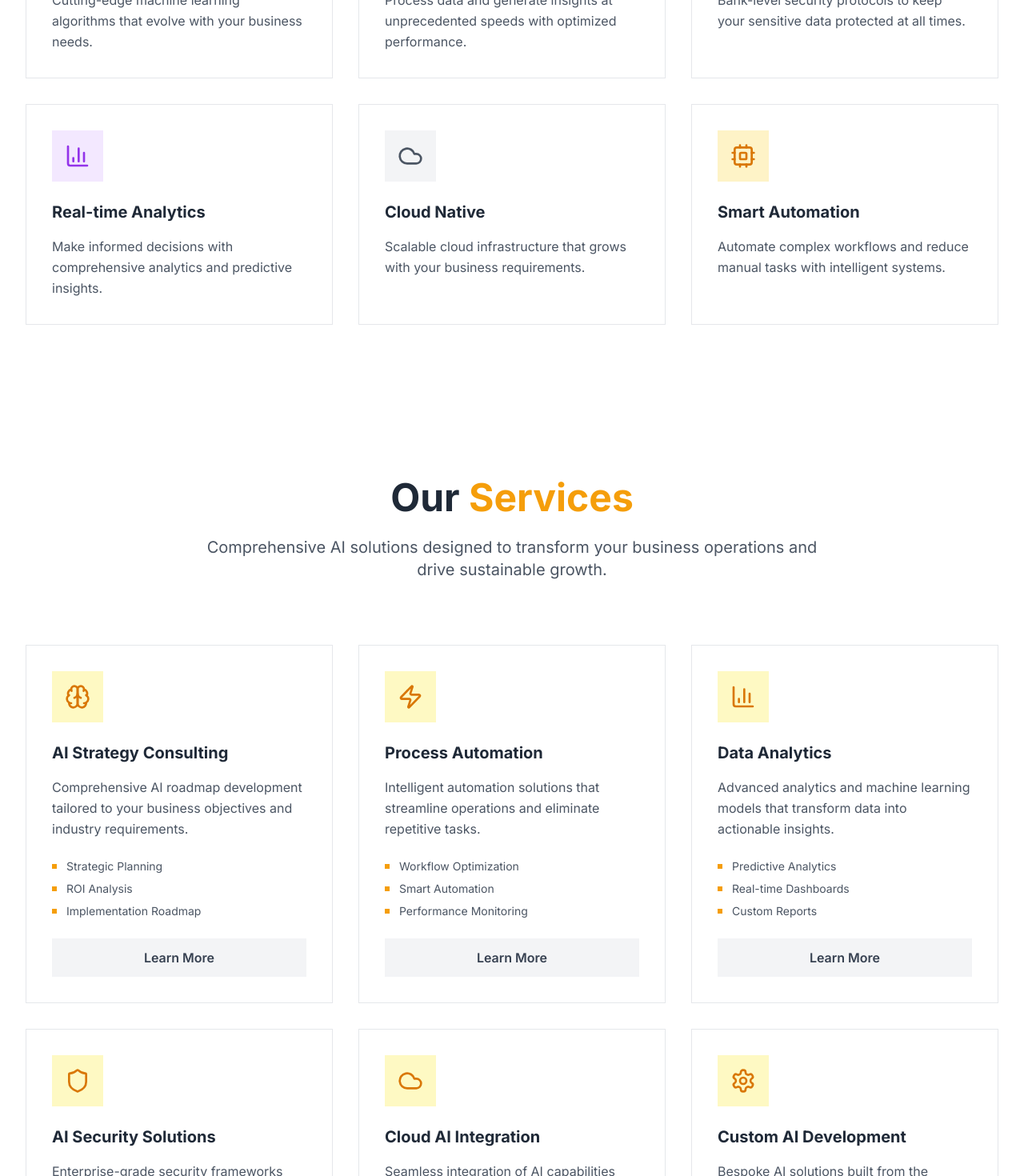
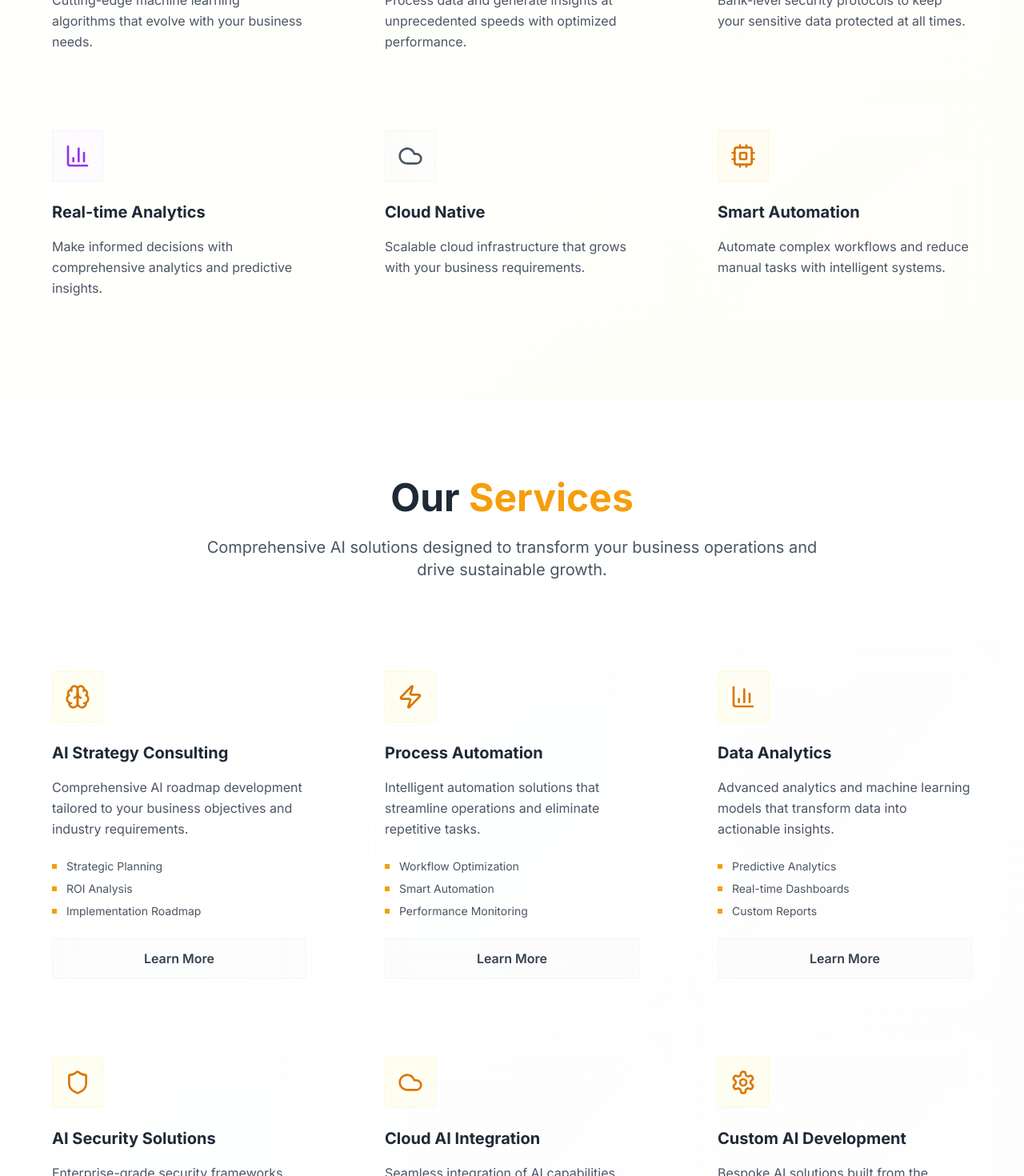
Before and after one commit to sooryaakilesh-ac9/ac9-website, a React (Vite) app: page / in a window 1280 px wide. Shown: the part 1420-2890 px from the top of the page at 80% size. Built offline with nearby package versions, Linux system fonts and the light colour scheme.

Commit message:
Add glass-like effect to cards
Apply glass-like effect to the cards in the UI.

```diff
--- a/src/components/Features.tsx
+++ b/src/components/Features.tsx
@@ -7,42 +7,42 @@ const Features = () => {
       icon: Brain,
       title: "Advanced AI Models",
       description: "Cutting-edge machine learning algorithms that evolve with your business needs.",
-      color: "bg-yellow-100 text-yellow-600"
+      color: "bg-yellow-100/20 text-yellow-600 backdrop-blur-md border-yellow-200/30"
     },
     {
       icon: Zap,
       title: "Lightning Fast",
       description: "Process data and generate insights at unprecedented speeds with optimized performance.",
-      color: "bg-orange-100 text-orange-600"
+      color: "bg-orange-100/20 text-orange-600 backdrop-blur-md border-orange-200/30"
     },
     {
       icon: Shield,
       title: "Enterprise Security",
       description: "Bank-level security protocols to keep your sensitive data protected at all times.",
-      color: "bg-green-100 text-green-600"
+      color: "bg-green-100/20 text-green-600 backdrop-blur-md border-green-200/30"
     },
     {
       icon: BarChart3,
       title: "Real-time Analytics",
       description: "Make informed decisions with comprehensive analytics and predictive insights.",
-      color: "bg-purple-100 text-purple-600"
+      color: "bg-purple-100/20 text-purple-600 backdrop-blur-md border-purple-200/30"
     },
     {
       icon: Cloud,
       title: "Cloud Native",
       description: "Scalable cloud infrastructure that grows with your business requirements.",
-      color: "bg-gray-100 text-gray-600"
+      color: "bg-gray-100/20 text-gray-600 backdrop-blur-md border-gray-200/30"
     },
     {
       icon: Cpu,
       title: "Smart Automation",
       description: "Automate complex workflows and reduce manual tasks with intelligent systems.",
-      color: "bg-amber-100 text-amber-600"
+      color: "bg-amber-100/20 text-amber-600 backdrop-blur-md border-amber-200/30"
     }
   ];
 
   return (
-    <section id="features" className="py-24 bg-white overflow-hidden">
+    <section id="features" className="py-24 bg-gradient-to-br from-white to-yellow-50/30 overflow-hidden">
       <div className="max-w-7xl mx-auto px-4 sm:px-6 lg:px-8">
         <div className="text-center mb-20">
           <h2 className="text-4xl md:text-5xl font-bold text-gray-800 mb-6 animate-fade-in">
@@ -58,18 +58,23 @@ const Features = () => {
           {features.map((feature, index) => (
             <div
               key={index}
-              className="group bg-white p-8 border border-gray-200 hover:border-yellow-300 hover:shadow-xl transition-all duration-500 hover:-translate-y-3 animate-fade-in-up transform hover:scale-105"
+              className="group bg-white/10 backdrop-blur-xl p-8 border border-white/20 hover:border-yellow-300/50 hover:shadow-2xl hover:shadow-yellow-500/10 transition-all duration-500 hover:-translate-y-3 animate-fade-in-up transform hover:scale-105 relative overflow-hidden"
               style={{ animationDelay: `${index * 150}ms` }}
             >
-              <div className={`w-16 h-16 ${feature.color} flex items-center justify-center mb-6 group-hover:scale-125 group-hover:rotate-6 transition-all duration-500 transform`}>
+              {/* Glass reflection effect */}
+              <div className="absolute inset-0 bg-gradient-to-br from-white/20 via-transparent to-transparent pointer-events-none"></div>
+              <div className="absolute top-0 left-0 w-full h-1 bg-gradient-to-r from-transparent via-white/40 to-transparent"></div>
+              <div className="absolute top-0 left-0 w-1 h-full bg-gradient-to-b from-white/40 via-transparent to-transparent"></div>
+
+              <div className={`w-16 h-16 ${feature.color} flex items-center justify-center mb-6 group-hover:scale-125 group-hover:rotate-6 transition-all duration-500 transform border relative z-10`}>
                 <feature.icon className="w-8 h-8" />
               </div>
 
-              <h3 className="text-xl font-bold text-gray-800 mb-4 group-hover:text-yellow-600 transition-colors duration-300">
+              <h3 className="text-xl font-bold text-gray-800 mb-4 group-hover:text-yellow-600 transition-colors duration-300 relative z-10">
                 {feature.title}
               </h3>
 
-              <p className="text-gray-600 leading-relaxed group-hover:text-gray-700 transition-colors duration-300">
+              <p className="text-gray-600 leading-relaxed group-hover:text-gray-700 transition-colors duration-300 relative z-10">
                 {feature.description}
               </p>
             </div>
--- a/src/components/Portfolio.tsx
+++ b/src/components/Portfolio.tsx
@@ -34,7 +34,7 @@ const Portfolio = () => {
   ];
 
   return (
-    <section id="portfolio" className="py-24 bg-gray-50">
+    <section id="portfolio" className="py-24 bg-gradient-to-br from-gray-50/30 to-white">
       <div className="max-w-7xl mx-auto px-4 sm:px-6 lg:px-8">
         <div className="text-center mb-20">
           <h2 className="text-4xl md:text-5xl font-bold text-gray-800 mb-6 animate-fade-in">
@@ -49,23 +49,29 @@ const Portfolio = () => {
           {projects.map((project, index) => (
             <div
               key={index}
-              className="group bg-white shadow-lg border border-gray-200 overflow-hidden hover:shadow-xl transition-all duration-500 hover:-translate-y-2 animate-fade-in-up"
+              className="group bg-white/10 backdrop-blur-xl shadow-2xl shadow-gray-500/10 border border-white/20 overflow-hidden hover:shadow-3xl hover:shadow-yellow-500/10 transition-all duration-500 hover:-translate-y-2 animate-fade-in-up relative"
               style={{ animationDelay: `${index * 150}ms` }}
             >
+              {/* Glass reflection effects */}
+              <div className="absolute inset-0 bg-gradient-to-br from-white/20 via-transparent to-transparent pointer-events-none z-10"></div>
+              <div className="absolute top-0 left-0 w-full h-1 bg-gradient-to-r from-transparent via-white/40 to-transparent z-10"></div>
+              <div className="absolute top-0 left-0 w-1 h-full bg-gradient-to-b from-white/40 via-transparent to-transparent z-10"></div>
+
               <div className="relative overflow-hidden">
                 <img
                   src={project.image}
                   alt={project.title}
                   className="w-full h-48 object-cover group-hover:scale-110 transition-transform duration-500"
                 />
-                <div className="absolute top-4 left-4">
-                  <span className="bg-yellow-500 text-white px-3 py-1 text-xs font-semibold">
+                <div className="absolute inset-0 bg-gradient-to-t from-white/20 to-transparent"></div>
+                <div className="absolute top-4 left-4 z-20">
+                  <span className="bg-yellow-500/80 backdrop-blur-md border border-yellow-300/30 text-white px-3 py-1 text-xs font-semibold">
                     {project.category}
                   </span>
                 </div>
               </div>
 
-              <div className="p-8">
+              <div className="p-8 relative z-10">
                 <h3 className="text-xl font-bold text-gray-800 mb-3 group-hover:text-yellow-600 transition-colors duration-300">
                   {project.title}
                 </h3>
@@ -94,7 +100,7 @@ const Portfolio = () => {
         </div>
 
         <div className="text-center">
-          <button className="group bg-yellow-500 hover:bg-yellow-600 text-white px-8 py-4 font-semibold text-lg transition-all duration-300 hover:scale-105 hover:shadow-xl flex items-center mx-auto animate-bounce-in animation-delay-600">
+          <button className="group bg-yellow-500/80 hover:bg-yellow-600/80 backdrop-blur-md border border-yellow-300/30 text-white px-8 py-4 font-semibold text-lg transition-all duration-300 hover:scale-105 hover:shadow-2xl hover:shadow-yellow-500/20 flex items-center mx-auto animate-bounce-in animation-delay-600">
             View All Projects
             <ArrowRight className="ml-2 w-5 h-5 group-hover:translate-x-2 transition-transform duration-300" />
           </button>
--- a/src/components/Services.tsx
+++ b/src/components/Services.tsx
@@ -42,7 +42,7 @@ const Services = () => {
   ];
 
   return (
-    <section id="services" className="py-24 bg-white">
+    <section id="services" className="py-24 bg-gradient-to-br from-white to-gray-50/30">
       <div className="max-w-7xl mx-auto px-4 sm:px-6 lg:px-8">
         <div className="text-center mb-20">
           <h2 className="text-4xl md:text-5xl font-bold text-gray-800 mb-6 animate-fade-in">
@@ -57,22 +57,27 @@ const Services = () => {
           {services.map((service, index) => (
             <div
               key={index}
-              className="group bg-white p-8 border border-gray-200 hover:border-yellow-300 hover:shadow-xl transition-all duration-500 hover:-translate-y-2 animate-fade-in-up"
+              className="group bg-white/10 backdrop-blur-xl p-8 border border-white/20 hover:border-yellow-300/50 hover:shadow-2xl hover:shadow-yellow-500/10 transition-all duration-500 hover:-translate-y-2 animate-fade-in-up relative overflow-hidden"
               style={{ animationDelay: `${index * 100}ms` }}
             >
-              <div className="w-16 h-16 bg-yellow-100 text-yellow-600 flex items-center justify-center mb-6 group-hover:scale-110 group-hover:rotate-3 transition-all duration-500">
+              {/* Glass reflection effects */}
+              <div className="absolute inset-0 bg-gradient-to-br from-white/20 via-transparent to-transparent pointer-events-none"></div>
+              <div className="absolute top-0 left-0 w-full h-1 bg-gradient-to-r from-transparent via-white/40 to-transparent"></div>
+              <div className="absolute top-0 left-0 w-1 h-full bg-gradient-to-b from-white/40 via-transparent to-transparent"></div>
+
+              <div className="w-16 h-16 bg-yellow-100/20 text-yellow-600 backdrop-blur-md border border-yellow-200/30 flex items-center justify-center mb-6 group-hover:scale-110 group-hover:rotate-3 transition-all duration-500 relative z-10">
                 <service.icon className="w-8 h-8" />
               </div>
 
-              <h3 className="text-xl font-bold text-gray-800 mb-4 group-hover:text-yellow-600 transition-colors duration-300">
+              <h3 className="text-xl font-bold text-gray-800 mb-4 group-hover:text-yellow-600 transition-colors duration-300 relative z-10">
                 {service.title}
               </h3>
 
-              <p className="text-gray-600 mb-6 leading-relaxed">
+              <p className="text-gray-600 mb-6 leading-relaxed relative z-10">
                 {service.description}
               </p>
 
-              <ul className="space-y-2 mb-6">
+              <ul className="space-y-2 mb-6 relative z-10">
                 {service.features.map((feature, featureIndex) => (
                   <li key={featureIndex} className="flex items-center text-sm text-gray-600">
                     <div className="w-1.5 h-1.5 bg-yellow-500 mr-3 flex-shrink-0"></div>
@@ -81,7 +86,7 @@ const Services = () => {
                 ))}
               </ul>
 
-              <button className="w-full bg-gray-100 hover:bg-yellow-500 text-gray-700 hover:text-white py-3 px-4 font-semibold transition-all duration-300 group-hover:scale-105">
+              <button className="w-full bg-gray-100/20 hover:bg-yellow-500/80 backdrop-blur-md border border-gray-200/30 hover:border-yellow-300/50 text-gray-700 hover:text-white py-3 px-4 font-semibold transition-all duration-300 group-hover:scale-105 relative z-10">
                 Learn More
               </button>
             </div>
@@ -89,7 +94,7 @@ const Services = () => {
         </div>
 
         <div className="text-center mt-16">
-          <button className="bg-yellow-500 hover:bg-yellow-600 text-white px-8 py-4 font-semibold text-lg transition-all duration-300 hover:scale-105 hover:shadow-xl animate-bounce-in animation-delay-800">
+          <button className="bg-yellow-500/80 hover:bg-yellow-600/80 backdrop-blur-md border border-yellow-300/30 text-white px-8 py-4 font-semibold text-lg transition-all duration-300 hover:scale-105 hover:shadow-2xl hover:shadow-yellow-500/20 animate-bounce-in animation-delay-800">
             Get Custom Quote
           </button>
         </div>
```
